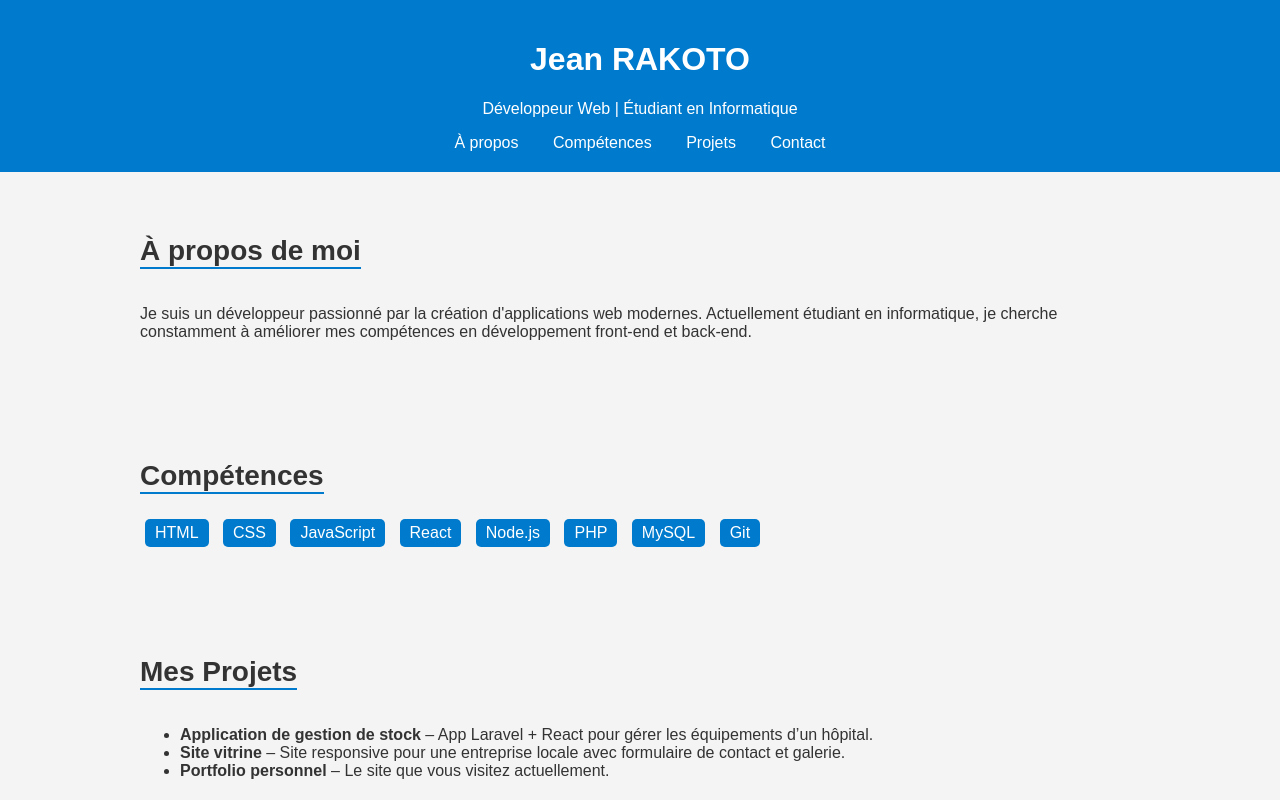
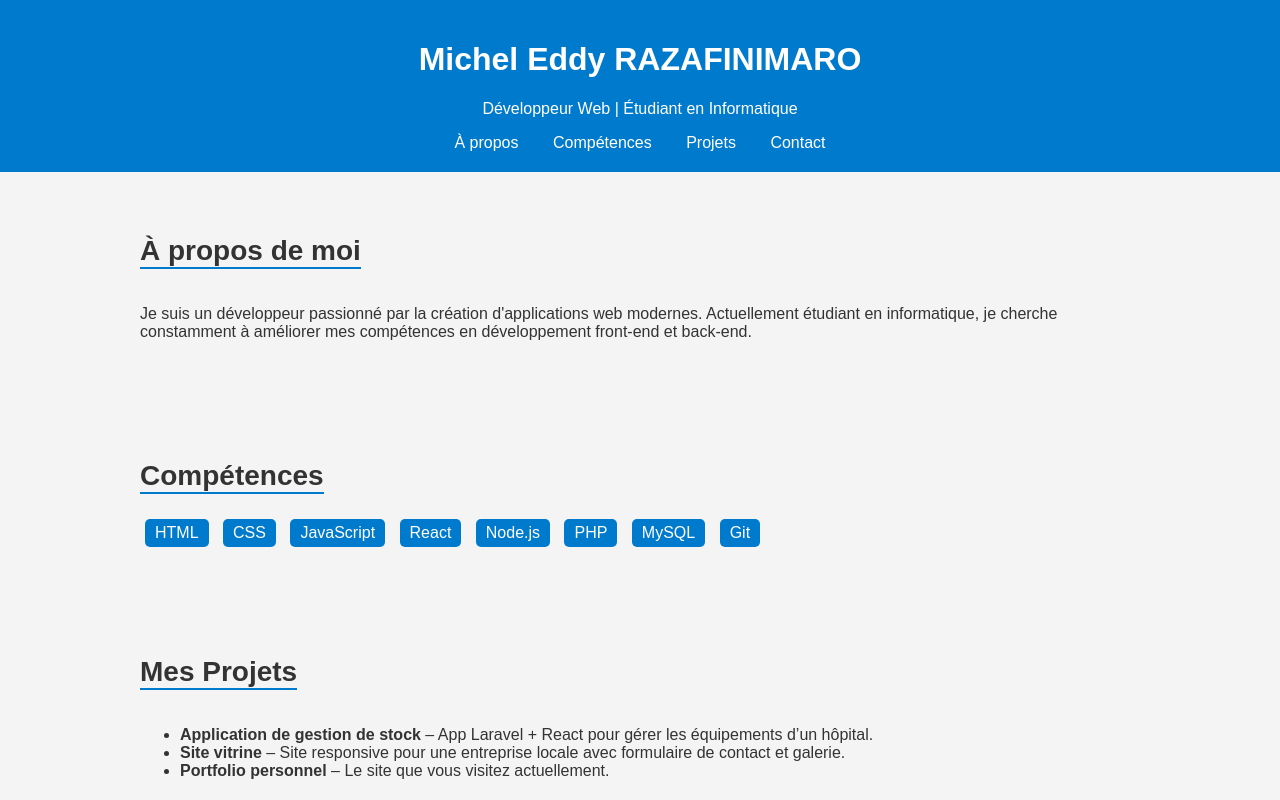
Before and after one commit to RM-Eddy/myPortFolio, a plain HTML site: page index.html in a window 1280 px wide. Shown: the top 800 px of the page. Drawn offline with Linux system fonts and the light colour scheme.

Commit message:
changement du nom

```diff
--- a/index.html
+++ b/index.html
@@ -53,7 +53,7 @@
 <body>
 
   <header>
-    <h1>Jean RAKOTO</h1>
+    <h1>Michel Eddy RAZAFINIMARO</h1>
     <p>Développeur Web | Étudiant en Informatique</p>
     <nav>
       <a href="#about">À propos</a>
```
